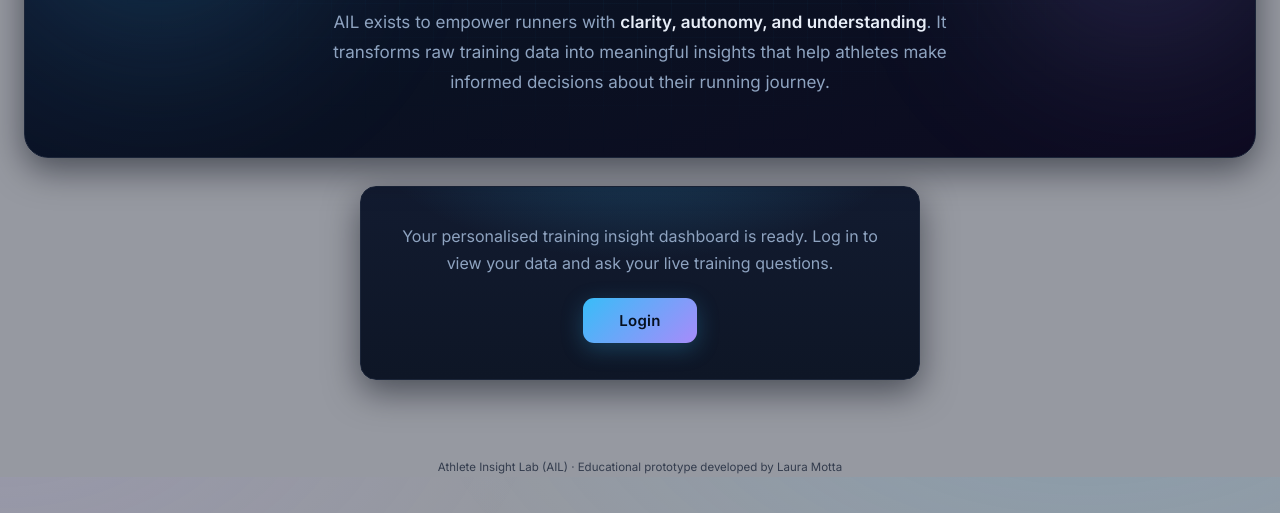
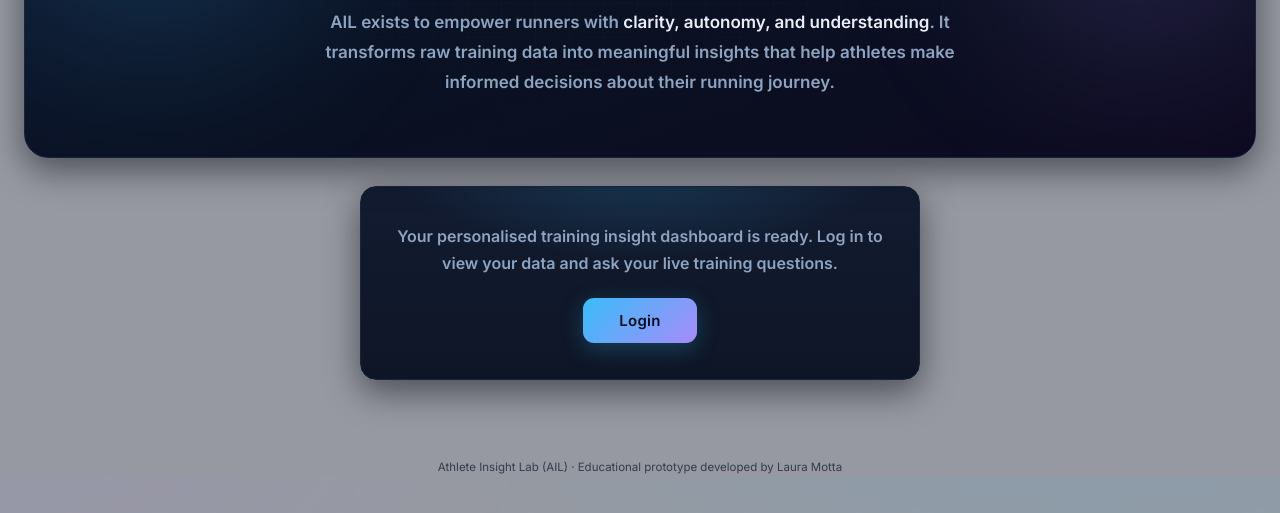
Before and after one commit to lauramottaprojects/ail-athlete-insight-lab, a website: page index.html in a window 1280 px wide. Shown: the part 259-772 px from the top of the page. Drawn offline with nearby package versions, Linux system fonts and the light colour scheme.

Commit message:
Make hero and gate sentences bold

```diff
--- a/index.html
+++ b/index.html
@@ -139,9 +139,9 @@
   }
   .hero-mission {
     margin: 0 auto 18px; max-width: 640px;
-    color: var(--muted); font-size: 17px; line-height: 1.75;
+    color: var(--muted); font-size: 17px; line-height: 1.75; font-weight: 600;
   }
-  .hero-mission strong { color: var(--text); font-weight: 600; }
+  .hero-mission strong { color: var(--text); font-weight: 700; }
 
   /* ================= GATE / LOGIN ================= */
   .gate { padding: 6px 0 2px; }
@@ -153,7 +153,7 @@
     border: 1px solid var(--line-soft); border-radius: var(--radius);
     padding: 36px 24px; box-shadow: var(--shadow);
   }
-  .gate-text { color: var(--muted); font-size: 16px; line-height: 1.7; margin: 0 0 20px; }
+  .gate-text { color: var(--muted); font-size: 16px; line-height: 1.7; margin: 0 0 20px; font-weight: 600; }
   .gate-btn { font-size: 15px; padding: 13px 36px; letter-spacing: .3px; }
 
   #layout { display: grid; grid-template-columns: 1fr; gap: 18px; align-items: start; }
```
